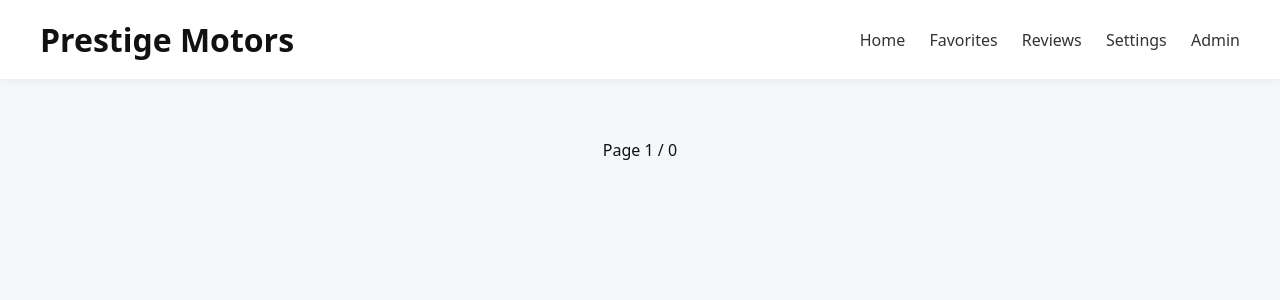
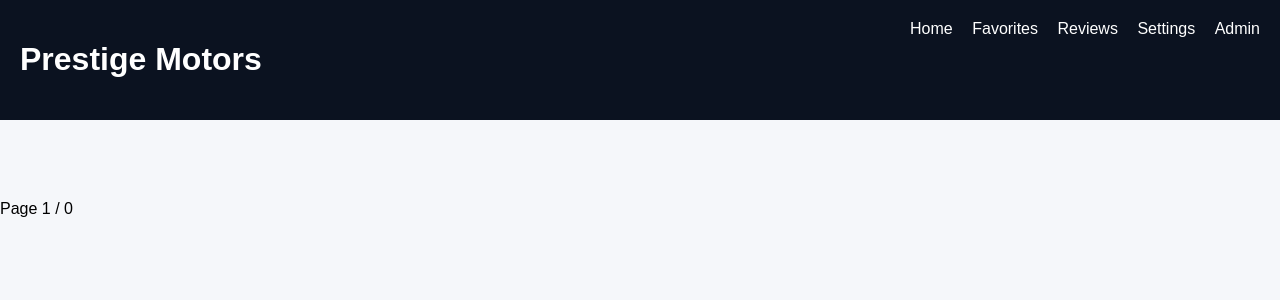
Before and after one commit to djvibez29/tomzkid-prestige-motors, a Flask app: page / in a window 1280 px wide. Shown: the top 300 px of the page. Run offline with Flask 3, Linux system fonts and the light colour scheme; data that the repository does not hold is empty.

Commit message:
Update style.css

```diff
--- a/static/css/style.css
+++ b/static/css/style.css
@@ -1,125 +1,74 @@
-* {
-    box-sizing: border-box;
+body {
   margin: 0;
-    padding: 0;
-    font-family: system-ui, -apple-system, BlinkMacSystemFont;
-}
-
-body {
+  font-family: Arial, sans-serif;
   background: #f5f7fa;
-    color: #111;
 }
 
 header {
-    background: white;
-    padding: 18px 40px;
-    box-shadow: 0 2px 8px rgba(0,0,0,.05);
+  background: #0b1220;
+  color: white;
+  padding: 20px;
   display: flex;
   justify-content: space-between;
-    align-items: center;
-}
-
-.logo {
-    font-size: 24px;
-    font-weight: 700;
 }
 
 nav a {
-    margin-left: 20px;
+  color: white;
+  margin-left: 15px;
   text-decoration: none;
-    color: #333;
-    font-weight: 500;
-}
-
-.search-bar {
-    background: white;
-    padding: 18px;
-    display: grid;
-    grid-template-columns: repeat(auto-fit,minmax(130px,1fr));
-    gap: 12px;
-    border-radius: 12px;
-    margin: 25px;
-    box-shadow: 0 8px 30px rgba(0,0,0,.06);
-}
-
-.search-bar input,
-.search-bar select,
-.search-bar button {
-    padding: 12px;
-    border-radius: 8px;
-    border: 1px solid #ddd;
-}
-
-.search-bar button {
-    background: #0a58ff;
-    color: white;
-    border: none;
-    font-weight: bold;
-    cursor: pointer;
 }
 
 .grid {
+  padding: 40px;
   display: grid;
-    grid-template-columns: repeat(auto-fill,minmax(270px,1fr));
-    gap: 24px;
-    padding: 30px;
+  grid-template-columns: repeat(auto-fill,minmax(260px,1fr));
+  gap: 25px;
 }
 
-.car-card {
+.card {
   background: white;
-    border-radius: 14px;
+  border-radius: 12px;
   overflow: hidden;
-    box-shadow: 0 10px 30px rgba(0,0,0,.08);
-    transition: .25s;
+  box-shadow: 0 10px 25px rgba(0,0,0,0.08);
 }
 
-.car-card:hover {
-    transform: translateY(-6px);
-}
-
-.car-card img {
+.card img {
   width: 100%;
   height: 190px;
   object-fit: cover;
 }
 
-.car-card h3 {
-    padding: 12px 14px 4px;
+.card h3 {
+  padding: 10px;
 }
 
 .price {
-    padding: 0 14px;
-    color: #0a58ff;
-    font-weight: 700;
+  font-weight: bold;
+  color: #1a56db;
+  padding: 0 10px;
 }
 
-.meta {
-    padding: 6px 14px;
-    color: #666;
-    font-size: 14px;
+.admin-panel {
+  max-width: 600px;
+  margin: 40px auto;
+  background: white;
+  padding: 30px;
+  border-radius: 12px;
 }
 
-.card-actions {
-    padding: 12px 14px 16px;
+.admin-panel input,
+.admin-panel textarea,
+.admin-panel select {
+  width: 100%;
+  padding: 12px;
+  margin-bottom: 15px;
 }
 
-.save-btn {
-    text-decoration: none;
-    font-weight: 600;
-    color: #0a58ff;
+.admin-panel button {
+  background: #1a56db;
+  color: white;
+  border: none;
+  padding: 14px;
+  width: 100%;
+  border-radius: 8px;
 }
-
-.pagination {
-    display: flex;
-    justify-content: center;
-    gap: 14px;
-    margin-bottom: 40px;
-}
-
-.pagination a {
-    padding: 10px 16px;
-    background: white;
-    border-radius: 6px;
-    text-decoration: none;
-    box-shadow: 0 4px 12px rgba(0,0,0,.08);
-}
```
Lines whose indentation alone changed are shown as unchanged.
